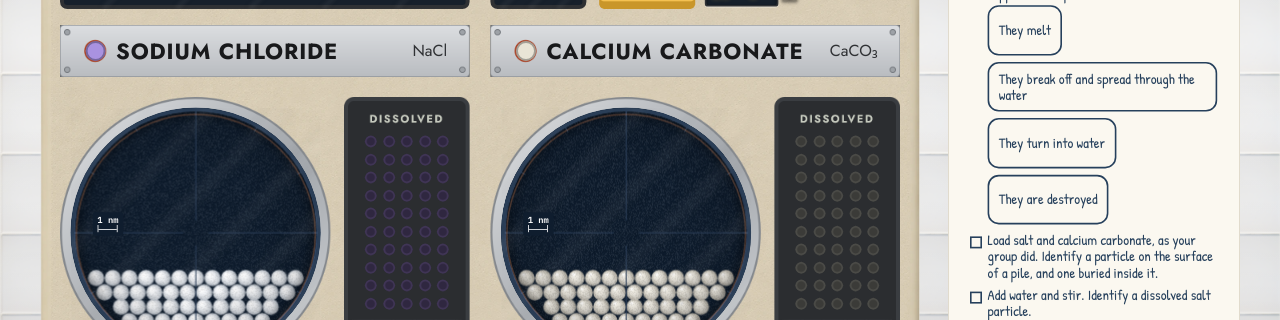
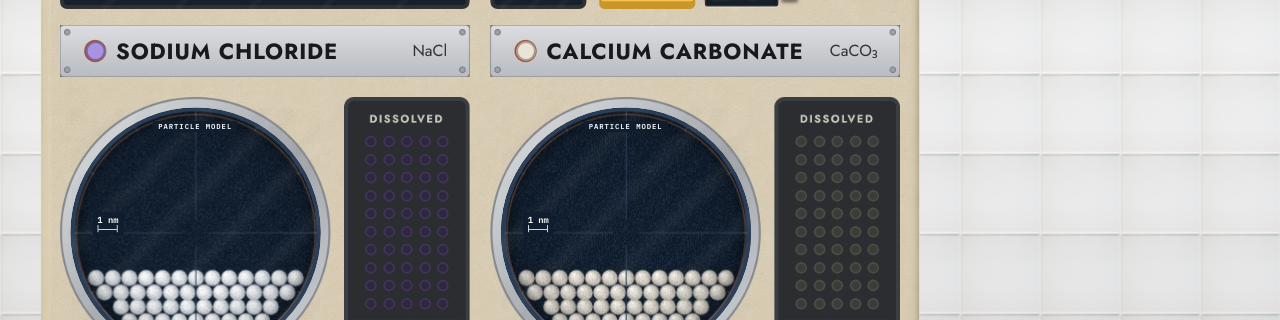
Before and after one commit to ben0sb0rne/teaching-material-site, a plain HTML site: page src/activities/explore-dissolving/index.html in a window 1280 px wide. Shown: the part 167-487 px from the top of the page. Drawn offline with Linux system fonts and the light colour scheme; no server answers.

Commit message:
Say that the viewport is a model, and default the notebook off
Sixteen identify lines in this machine describe equipment that exists: a
magnetic stir plate, a thermometer, a timer, a 250 mL beaker. Three describe
something no instrument can do. Nothing on screen distinguished them, and
the only place the word "model" reached a student was a challenge item on
the Explain tab, behind a tab switch.

The three now say what they are:

  Viewport  -> PARTICLE MODEL
              "A model, not a view - no instrument sees particles."
  Scale bar  "1 nanometre... The water is drawn oversized."
  Register   "One light per particle the model has freed. Nothing could
              count these."

The scale bar's caveat is one this file has carried since the first build
and never said out loud: SCHEMATIC draws the solute at its real relative
size and the water knowingly oversized, the way a textbook diagram does.

PARTICLE MODEL is also etched across the top of each field, in the same
plate treatment as the scale bar it shares the glass with, because the
eyepiece is the one part of this bench that looks like a window and is not
one. It takes no pointer, so a tap still reaches the particle under it.

Separately, the kit debug menu gains a Notebook row, defaulting to OFF -
the decision from 15 Nov that never landed. display:none rather than
visibility, so the thirteen notebook buttons leave the tab order with it:
focusable controls at rest go from 22 to 7, against a stated budget of
three. The Notebook object still builds and still listens; only its column
is dark. Known consequence, recorded in the CSS: the print page is designed
around the notebook being readable, so with this off a printout is the
machine and nothing the student wrote.

Also folds the scale bar's four bare #fff onto a new --lens-ink token, since
the mark would otherwise have added a fifth against the no-hex rule.

Verified: 22 -> 7 focusables, toggle round-trips 7/16/7, all four readout
lines correct, check-sim no regressions, console clean.

Co-Authored-By: Claude Opus 5 <noreply@anthropic.com>

```diff
--- a/src/activities/explore-dissolving/activity.js
+++ b/src/activities/explore-dissolving/activity.js
@@ -242,9 +242,17 @@
 
   var IDENTITY = {
     'particle-water':      ['Water particle', 'Water, the solvent. Constantly moving and colliding.'],
-    'scalebar':  ['Scale bar', '1 nanometre, one billionth of a metre.'],
-    'viewport':  ['Viewport', '13.6 nanometres across — 22,000 of these would cross one grain of table salt.'],
-    'register':  ['Register', 'Particles dissolved. One light per particle.'],
+    /* The three lines that have to admit what they are. Everything else in
+       this table describes equipment that exists — a stir plate, a
+       thermometer, a timer. These three describe something no instrument
+       can do, and a reader who is not told that will reasonably assume the
+       machine is claiming otherwise. The scale bar's caveat is one the code
+       has carried since the first build (see SCHEMATIC above) and never
+       said out loud: the solute is drawn at its real relative size, the
+       water knowingly is not. */
+    'scalebar':  ['Scale bar', '1 nanometre, one billionth of a metre. The water is drawn oversized.'],
+    'viewport':  ['Particle model', 'A model, not a view — no instrument sees particles. 13.6 nm across.'],
+    'register':  ['Register', 'One light per particle the model has freed. Nothing could count these.'],
     'counter':   ['Counter', 'Particles dissolved, out of ' + SOLUTE + '.'],
     'heat':      ['Water temperature', 'Hotter water is faster particles, so they hit the solid harder and more often.'],
     'clock':     ['Clock', 'Seconds since water was added.'],
@@ -472,7 +480,15 @@
           '<span class="scalebar" data-id="scalebar" style="left:' +
           (box[2] * 0.09).toFixed(1) + 'px; top:' + (box[3] * 0.42).toFixed(1) + 'px">' +
           '<span class="scalebar__label">1 nm</span>' +
-          '<span class="scalebar__bar" style="--nm-bar:' + bar.toFixed(2) + 'px"></span></span>';
+          '<span class="scalebar__bar" style="--nm-bar:' + bar.toFixed(2) + 'px"></span></span>' +
+          /* Etched across the top of the field, where it is only ever sparse
+             solvent. Sixteen identify lines in this machine describe real
+             equipment and three describe something impossible; without this
+             the eyepiece is the one part that looks like a window and is
+             not. It takes no pointer — a tap here should still reach the
+             particle under it, and the readout names the model anyway. */
+          '<span class="modelmark" aria-hidden="true" style="top:' +
+          (box[3] * 0.055).toFixed(1) + 'px">Particle model</span>';
       } },
 
       'notebook-text': { make: function (node) { node.id = 'notebook'; } },
--- a/src/activities/explore-dissolving/dissolving.css
+++ b/src/activities/explore-dissolving/dissolving.css
@@ -88,6 +88,7 @@
   --display-bezel: #2F3134;
   --plate-ink:     #18191B;   /* engraved on a light plate, not a dark one */
 
+  --lens-ink:  #FFFFFF;       /* furniture etched on the glass: scale bar, model mark */
   --lens-bg:   #0F1D2E;       /* the dark field inside the viewport */
   --lens-hair: #2A3E57;       /* etched crosshair and barrel ticks */
   --engrave:   #C8CCC0;       /* engraved panel lettering */
@@ -544,7 +545,7 @@ body {
 .scalebar__label {
   display: block;
   font: 600 11px/1.3 var(--font-mono);
-  color: #fff;
+  color: var(--lens-ink);
 }
 
 /* --nm-bar is the true 1 nm span, set from the model's own geometry. One
@@ -555,15 +556,38 @@ body {
   display: block;
   width: calc(var(--nm-bar) + var(--tick));
   height: 9px;
-  border-left: var(--tick) solid #fff;
-  border-right: var(--tick) solid #fff;
+  border-left: var(--tick) solid var(--lens-ink);
+  border-right: var(--tick) solid var(--lens-ink);
   position: relative;
+}
+
+/* The eyepiece is the one part of this bench that looks like a window and is
+   not one, so it says so on the glass. Same plate treatment as the scale bar
+   it shares the field with, because it is the same kind of thing: furniture
+   etched on the eyepiece, not anything the model contains. Centred across
+   the top, where the field is only ever sparse solvent. */
+.modelmark {
+  position: absolute;
+  left: 50%;
+  transform: translateX(-50%);
+  z-index: 3;
+  padding: 2px 7px 3px;
+  background: var(--lens-bg);
+  border-radius: 3px;
+  font: 600 9px/1 var(--font-mono);
+  letter-spacing: 1.2px;
+  text-transform: uppercase;
+  color: var(--lens-ink);
+  white-space: nowrap;
+  /* A tap here still reaches the particle underneath. The readout names the
+     model on hover anyway, so the mark never needs the pointer itself. */
+  pointer-events: none;
 }
 
 .scalebar__bar::after {
   content: "";
   position: absolute; left: 0; right: 0; top: 50%;
-  border-top: 1.8px solid #fff;
+  border-top: 1.8px solid var(--lens-ink);
 }
 
 /* --------------------------------------------------------------------------
@@ -996,6 +1020,16 @@ body {
 
 @page { size: landscape; margin: 10mm; }
 
+/* The debug menu's Notebook row, off by default. display:none rather than
+   visibility, so the thirteen notebook buttons leave the tab order too --
+   hiding them but keeping them focusable would be worse than leaving them
+   visible. The Notebook object still builds and still listens on the bus;
+   only its column is gone. Consequence worth knowing: the print page below
+   is designed around the notebook being readable, so with this off a
+   printout is a picture of the machine and nothing the student wrote. */
+.no-notebook [data-layer="notebook-paper"],
+.no-notebook [data-layer="notebook-text"] { display: none; }
+
 @media print {
   html, body { background: #fff; overflow: visible; height: auto; }
   .bleed, .rotate, .boot { display: none !important; }
--- a/src/kit/debug.js
+++ b/src/kit/debug.js
@@ -15,7 +15,13 @@
   'use strict';
 
   var KEY = 'tms.debug';
-  var DEFAULTS = { textures: 'finished', shortcuts: 'on', outlines: 'off' };
+  /* `notebook` is off by default on purpose, not as a debug convenience:
+     Explore Dissolving ships with its notebook column dark until the
+     items are ready, and a default of 'on' would put thirteen unfinished
+     buttons in front of a class. Like `outlines`, what the class means is
+     the activity's business; a page with no such rules just carries it. */
+  var DEFAULTS = { textures: 'finished', shortcuts: 'on', outlines: 'off',
+                   notebook: 'off' };
 
   /* Private windows and cleared site data both throw or come back empty, and
      neither is a reason for the site to stop working. */
@@ -147,6 +153,11 @@
       { label: 'On', value: 'on' }
     ], outlines));
 
+    el.appendChild(choices('Notebook', 'notebook', [
+      { label: 'Off', value: 'off' },
+      { label: 'On', value: 'on' }
+    ], notebook));
+
     var actions = document.createElement('div');
     actions.className = 'dbg__row';
     var clear = button('Clear cache and reload', function () { clearCacheAndReload(clear); });
@@ -198,7 +209,16 @@
   function outlines(on) {
     if (document.body) document.body.classList.toggle('is-debug', on === 'on');
   }
-  ready(function () { outlines(Debug.get('outlines')); });
+
+  /* Read live rather than at boot, so the row needs no page reload: the
+     column is only ever hidden with display:none, never unbuilt. */
+  function notebook(on) {
+    if (document.body) document.body.classList.toggle('no-notebook', on === 'off');
+  }
+  ready(function () {
+    outlines(Debug.get('outlines'));
+    notebook(Debug.get('notebook'));
+  });
 
   /* A key is not enough on its own. Backtick is bound to something in some
      browsers, modifier chords are bound to something in all of them, and a
```
